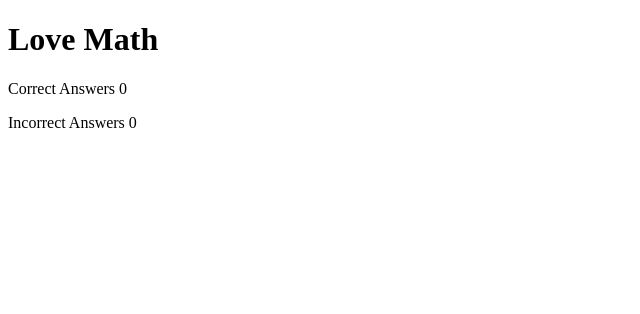
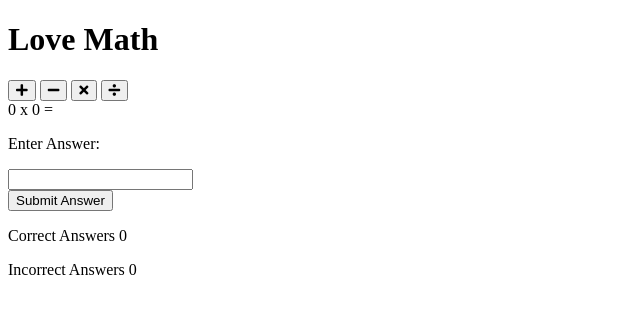
Before and after one commit to danny-fla/love-math, a plain HTML site: page index.html in a window 1280 px wide. Shown: the whole page, without its empty margins (0-640 px from the left). Drawn offline with Linux system fonts and the light colour scheme.

Commit message:
add html struture to page

```diff
--- a/index.html
+++ b/index.html
@@ -13,8 +13,31 @@
     <h1 class="heading">Love Math</h1>
 
     <div class="game-area">
+        <div class="controls-area">
+            <button class="btn btn--big btn--green">
+                <i class="fas fa-plus"></i>
+            </button>
+            <button class="btn btn--big btn--blue">
+                <i class="fas fa-minus"></i>
+            </button>
+            <button class="btn btn--big btn--orange">
+                <i class="fas fa-times"></i>
+            </button>
+            <button class="btn btn--big btn--red">
+                <i class="fas fa-divide"></i>
+            </button>
+        </div>
+        <div class="question-area">
+            <span id="operand1">0</span>
+            <span id="operator">x</span>
+            <span id="operand2">0</span>
+            <span>=</span>
+            <p class="answer-message">Enter Answer:</p>
+            <input id="answer-box" type="number">
+        </div>
+        <button class="btn btn--gray">Submit Answer</button>
+    </div>
 
-    </div>
     <div class="score-area">
         <p class="scores">Correct Answers <span id="score">0</span></p>
         <p class="scores">Incorrect Answers <span id="incorrect">0</span></p>
```
